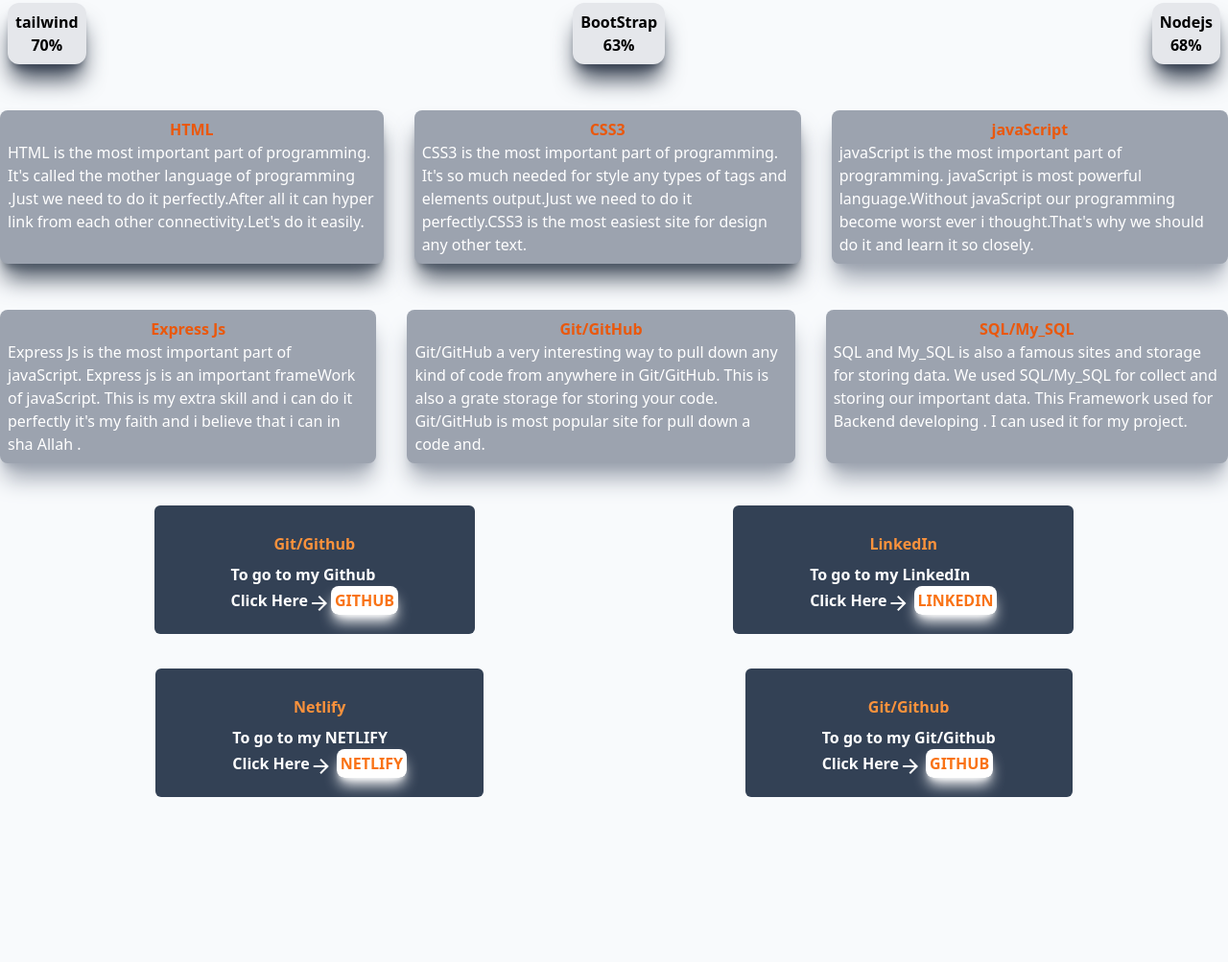
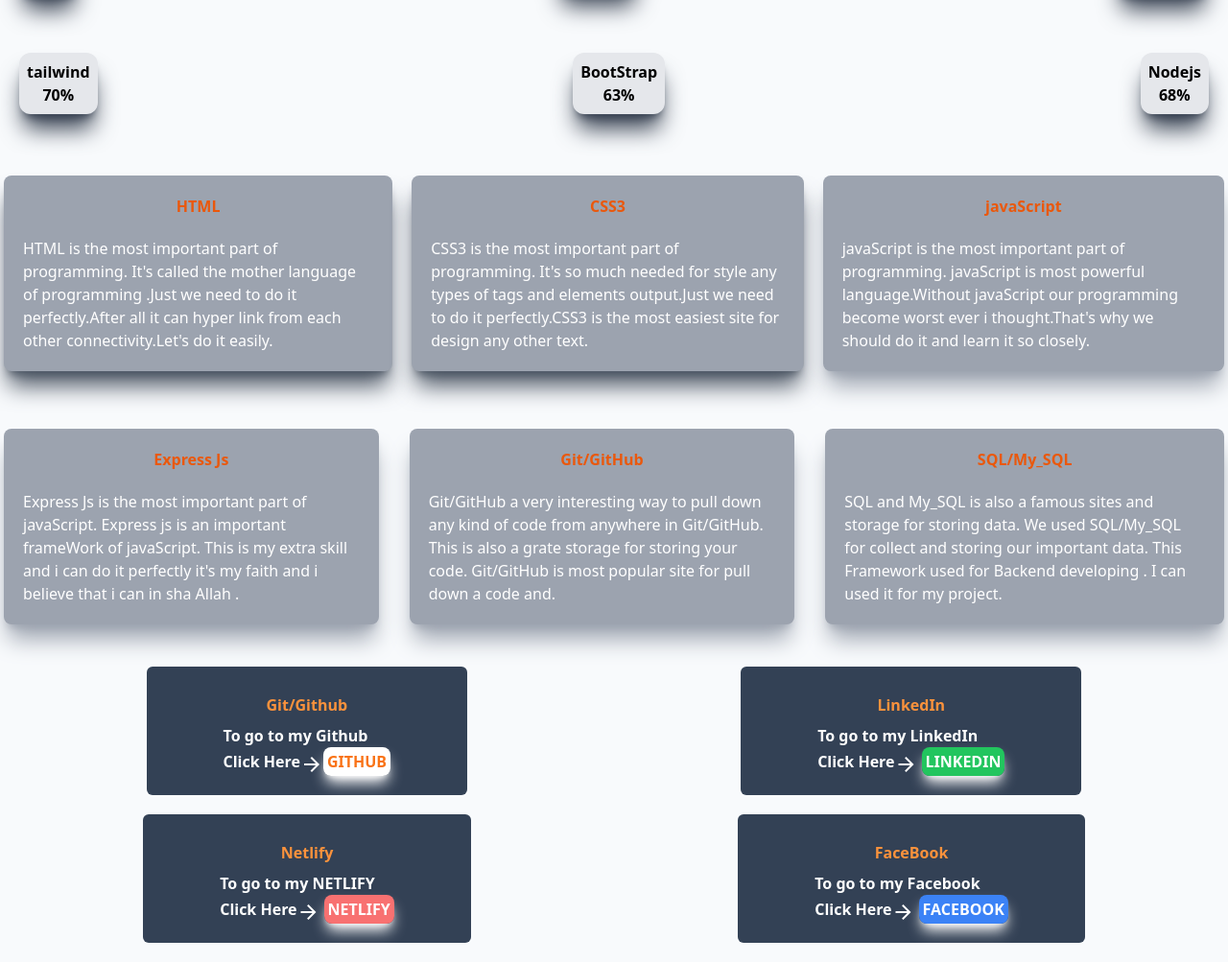
Before and after one commit to mominulRidoy5/Responsive-Protfolio, a website: page index.html in a window 1280 px wide. Shown: the part 621-1624 px from the top of the page at 96% size. Before the commit the page ends 1488 px from the top, so only its background shows below. Drawn offline with nearby package versions, Linux system fonts and the light colour scheme; files that its build step writes are made by us from their sources.

Commit message:
update code

```diff
--- a/index.html
+++ b/index.html
@@ -9,13 +9,12 @@
 <link href="https://fonts.googleapis.com/css2?family=Poppins:wght@300;700&display=swap" rel="stylesheet">
     <link rel="stylesheet" href="dist/output.css">
     <link rel="stylesheet" href="https://fonts.googleapis.com/css2?family=Material+Symbols+Outlined:opsz,wght,FILL,GRAD@24,400,0,0" />
+</head>
+<body class="bg-slate-50">
 
-</head>
-<body class="bg-slate-50 text-black">
-
-        <navbar class="fixed bg-gray-200 w-screen">
-        <div  class="flex m-4 text-white  cursor-pointer items-center justify-around">
-          <div >
+        <navbar class="fixed -mt-0.5 bg-gray-200 w-screen ">
+        <div  class="flex mt m-4 text-white  cursor-pointer items-center justify-around">
+          <div>
             <img class="w-20 rounded-xl cursor-default h-10" src="assets/logo.jpg" alt="">
              </div>
              <div class="bg-orange-400  hover:bg-green-700 hover:font-bold rounded-lg p-1"><a>Contact</a></div>
@@ -26,7 +25,7 @@
         </navbar>
 
 
-    <div class="flex  font-semibold justify-between w-screen items-center">
+    <div class="flex lg:gap-28 font-semibold justify-between items-center">
         <div class="mt-20 cursor-default p-2">
             <h1 class="inline-block  hover:font-bold hover:text-xl">Hi, <br> <span class="ms-5">I'm Mominul Islam Ridoy,</span></h1>
             <p class="text-orange-400">A Web Developer from @BongoDev.</p>
@@ -34,15 +33,15 @@
 
         </div>
         <div class=" mt-20 w-screen">
-           <img class="sm:h-96 sm:w-96 " src="assets/BongoPic-removebg-preview (1).png" alt="picture">
+           <img class="lg:h-96 lg:w-96 w-screen lg:rounded-full" src="assets/BongoPic-removebg-preview (1).png" alt="picture">
         </div>
     </div>
 
-    <div class="inline-block">
+    <div class="mt-10">
         <h1 class="font-bold text-xl colo">My Skills</h1>
     </div>
 
-    <div class="p-2">
+    <div class="p-5">
     <div class="flex justify-between items-center pb-5">
         <div  class="shadow-xl shadow-gray-700 cursor-pointer bg-gray-200 rounded-xl p-2  hover:text-white hover:bg-gray-600  hover:border-2 border-orange-400">
             <h1 class="font-semibold ">HTML</h1>
@@ -74,38 +73,38 @@
 
   </div>
 
-  <div class="mt-10">
-    <div class="pb-2 flex gap-8">
-        <div class="shadow-xl shadow-gray-600 bg-gray-400 text-white p-2 rounded-lg">
+  <div class="mt-10 p-1">
+    <div class="pb-5 flex gap-5">
+        <div class="shadow-xl shadow-gray-600 bg-gray-400 text-white p-1.5 lg:p-5 rounded-lg">
             <h1 class="flex justify-center items-center text-orange-600 font-bold">HTML</h1>
-            <p>HTML is the most important part of programming. It's called the mother language of programming .Just we need to do it perfectly.After all it can hyper link from each other connectivity.Let's do it easily.</p>
+            <p class="mt-2 lg:mt-5">HTML is the most important part of programming. It's called the mother language of programming .Just we need to do it perfectly.After all it can hyper link from each other connectivity.Let's do it easily.</p>
           </div>
-          <div class="shadow-xl shadow-gray-600 bg-gray-400 text-white rounded-lg p-2 ">
+          <div class="shadow-xl shadow-gray-600 bg-gray-400 text-white rounded-lg p-1.5 lg:p-5 ">
             <h1 class="flex justify-center items-center font-bold text-orange-600">CSS3</h1>
-            <p>CSS3 is the most important part of programming. It's so much needed for style any types of tags and elements output.Just we need to do it perfectly.CSS3 is the most easiest site for design any other text.</p>
+            <p class="mt-2 lg:mt-5">CSS3 is the most important part of programming. It's so much needed for style any types of tags and elements output.Just we need to do it perfectly.CSS3 is the most easiest site for design any other text.</p>
           </div>
-          <div class="shadow-xl shadow-gray-400 bg-gray-400 text-white rounded-lg p-2">
+          <div class="shadow-xl shadow-gray-400 bg-gray-400 text-white rounded-lg p-1.5 lg:p-5">
             <h1 class="flex justify-center items-center font-bold text-orange-600">javaScript</h1>
-            <p>javaScript is the most important part of programming. javaScript is most powerful language.Without javaScript our programming become worst ever i thought.That's why we should do it and learn it so closely.</p>
+            <p class="mt-2 lg:mt-5">javaScript is the most important part of programming. javaScript is most powerful language.Without javaScript our programming become worst ever i thought.That's why we should do it and learn it so closely.</p>
           </div>
     </div>
-    <div class="pb-2 flex gap-8 mt-10">
-      <div class="shadow-xl shadow-gray-400 bg-gray-400 text-white rounded-lg p-2">
+    <div class="pb-5 flex gap-8 mt-10">
+      <div class=" shadow-xl shadow-gray-400 bg-gray-400 text-white rounded-lg p-1.5 lg:p-5">
         <h1 class="flex justify-center items-center font-bold text-orange-600">Express Js</h1>
-        <p>Express Js  is the most important part of javaScript. Express js is an important frameWork of javaScript. This is my extra skill and i can do it perfectly it's my faith and i believe that i can  in sha Allah .</p>
+        <p class="mt-2 lg:mt-5">Express Js  is the most important part of javaScript. Express js is an important frameWork of javaScript. This is my extra skill and i can do it perfectly it's my faith and i believe that i can  in sha Allah .</p>
       </div>
-      <div class="shadow-xl shadow-gray-400 bg-gray-400 text-white rounded-lg p-2">
+      <div class="shadow-xl shadow-gray-400 bg-gray-400 text-white rounded-lg p-1.5 lg:p-5">
         <h1 class="flex justify-center items-center font-bold text-orange-600">Git/GitHub</h1>
-        <p>Git/GitHub  a very interesting way to pull down any kind of code from anywhere in Git/GitHub. This is also a grate storage for storing your code. Git/GitHub is most popular site for pull down a code and.</p>
+        <p class="mt-2 lg:mt-5">Git/GitHub  a very interesting way to pull down any kind of code from anywhere in Git/GitHub. This is also a grate storage for storing your code. Git/GitHub is most popular site for pull down a code and.</p>
       </div>
-      <div class="shadow-xl shadow-gray-400 bg-gray-400 text-white rounded-lg p-2">
+      <div class="shadow-xl shadow-gray-400 bg-gray-400 text-white rounded-lg p-1.5 lg:p-5 ">
         <h1 class="flex justify-center items-center font-bold text-orange-600">SQL/My_SQL</h1>
-        <p>SQL and My_SQL  is also a famous sites and storage for storing data. We used SQL/My_SQL for collect and storing our important data. This Framework used for Backend developing . I can used it for my project.</p>
+        <p class="mt-2 lg:mt-5">SQL and My_SQL  is also a famous sites and storage for storing data. We used SQL/My_SQL for collect and storing our important data. This Framework used for Backend developing . I can used it for my project.</p>
       </div>
   </div>
 </div>
 
-<div class="flex gap-5  lg:justify-around justify-between items-center m-9">
+<div class="flex gap-5  lg:justify-around justify-between items-center m-5">
   <div class="bg-slate-700 lg:ps-20 lg:pe-20 lg:pt-5 lg:pb-5 cursor-default text-white rounded-md font-bold p-2">
     <h1 class="flex justify-center p-2 text-orange-400">Git/Github</h1>
     <p>To go to my Github </p>
@@ -118,25 +117,29 @@
     <p>To go to my LinkedIn</p>
     <p class="items-center flex">Click Here<span class="mt-1.5 me-1 material-symbols-outlined">
       arrow_forward
-      </span> <span class=""><a href="https://www.linkedin.com/in/mominul-islam-hridoy-941a0b276/" target="_blank" class="bg-white shadow-lg shadow-white text-orange-500 p-1 rounded-lg">LINKEDIN</a></span></p>
+      </span> <span class=""><a href="https://www.linkedin.com/in/mominul-islam-hridoy-941a0b276/" target="_blank" class="bg-green-500 shadow-lg shadow-white text-orange-00 p-1 rounded-lg">LINKEDIN</a></span></p>
   </div>
 </div>
-<div class="flex gap-5 lg:justify-around justify-between items-center m-9">
+<div class="flex gap-5 lg:justify-around justify-between items-center m-5">
   <div class="bg-slate-700 lg:ps-20 lg:pe-20 lg:pt-5 lg:pb-5 cursor-default text-white rounded-md font-bold p-2">
     <h1 class="flex justify-center p-2 text-orange-400">Netlify</h1>
     <p>To go to my NETLIFY </p>
     <p class="items-center flex">Click Here <span class="mt-1.5 me-1 material-symbols-outlined">
       arrow_forward
-      </span> <span class=""><a href="https://app.netlify.com/teams/nusratriya887/overview" target="_blank" class="bg-white shadow-lg shadow-white text-orange-500 p-1 rounded-lg">NETLIFY</a></span></p>
+      </span> <span class=""><a href="https://app.netlify.com/teams/nusratriya887/sites" target="_blank" class="bg-red-400 shadow-lg shadow-white  p-1 rounded-lg">NETLIFY</a></span></p>
   </div>
   <div class="bg-slate-700 lg:ps-20 lg:pe-20 lg:pt-5 lg:pb-5 cursor-default text-white rounded-md font-bold p-2">
-    <h1 class="flex justify-center p-2 text-orange-400">Git/Github</h1>
-    <p>To go to my Git/Github </p>
+    <h1 class="flex justify-center p-2 text-orange-400">FaceBook</h1>
+    <p>To go to my Facebook</p>
     <p class="items-center flex">Click Here <span class="mt-1.5 me-1 material-symbols-outlined">
       arrow_forward
-      </span> <span class=""><a href="https://github.com/mominulRidoy5" target="_blank" class="bg-white shadow-lg shadow-white text-orange-500 p-1 rounded-lg">GITHUB</a></span></p>
+      </span> <span class=""><a href="https://www.facebook.com/mominulridoy/" target="_blank" class="bg-blue-500 shadow-lg shadow-white text-white p-1 rounded-lg">FACEBOOK</a></span></p>
   </div>
 </div>
+
+<footer>
+
+</footer>
 
 </body>
 </html>
```
